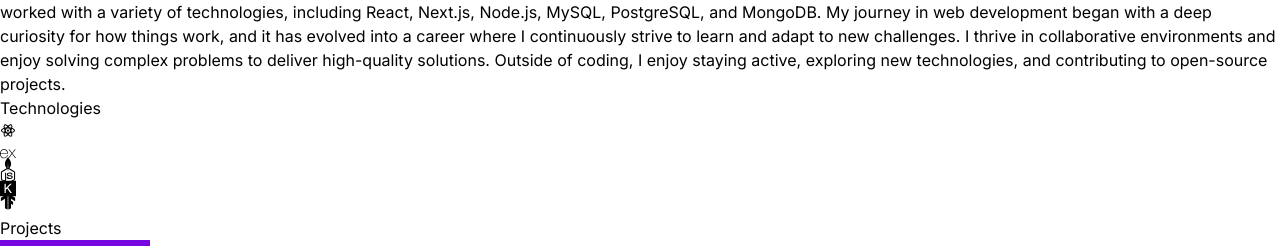
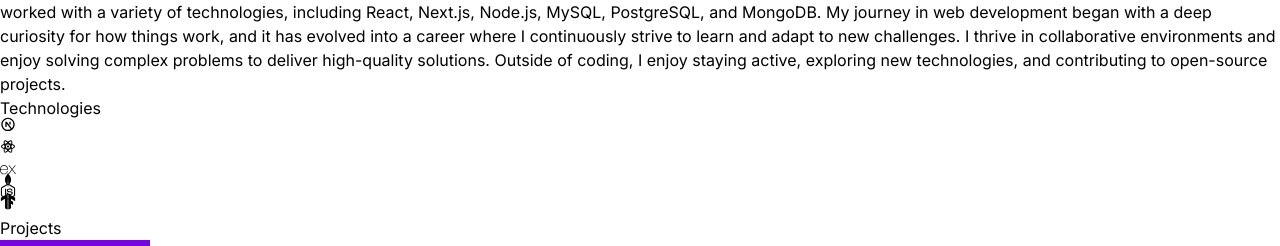
Before and after one commit to sug2004/Portfolio, a React (Vite) app: page / in a window 1280 px wide. Shown: the part 964-1210 px from the top of the page. Built offline with nearby package versions, Linux system fonts and the light colour scheme.

Commit message:
tech-changed

```diff
--- a/src/Components/Technologies.jsx
+++ b/src/Components/Technologies.jsx
@@ -3,8 +3,9 @@ import { SiExpress } from "react-icons/si";
 import { BiLogoMongodb } from "react-icons/bi";
 import { SiNodedotjs } from "react-icons/si";
 import { SiTensorflow } from "react-icons/si";
-import { SiKeras } from "react-icons/si";
+// import { SiKeras } from "react-icons/si";
 import { motion } from "framer-motion";
+import { RiNextjsLine } from "react-icons/ri";
 
 const iconVariants = (duration) => ({
     initial: { y: -10 },
@@ -28,6 +29,9 @@ function Technologies() {
         </motion.h1>
 
         <div className="flex flex-wrap items-center justify-center gap-4" >
+            <motion.div variants={iconVariants(4.5)} initial="initial" animate="animate" className="rounded-2xl border-2 border-neutral-800 p-4">
+                <RiNextjsLine  className="text-7xl text-yellow-500" />
+            </motion.div>
             <motion.div variants={iconVariants(2.5)} initial="initial" animate="animate" className="rounded-2xl border-2 border-neutral-800 p-4">
                 <RiReactjsLine className="text-7xl text-cyan-400" />
             </motion.div>
@@ -40,9 +44,6 @@ function Technologies() {
             <motion.div variants={iconVariants(4)} initial="initial" animate="animate" className="rounded-2xl border-2 border-neutral-800 p-4">
                 <SiNodedotjs className="text-7xl text-green-500 " />
             </motion.div>
-            <motion.div variants={iconVariants(4.5)} initial="initial" animate="animate" className="rounded-2xl border-2 border-neutral-800 p-4">
-                <SiKeras className="text-7xl text-red-500" />
-            </motion.div>
             <motion.div variants={iconVariants(5)} initial="initial" animate="animate" className="rounded-2xl border-2 border-neutral-800 p-4">
                 <SiTensorflow className="text-7xl text-orange-500" />
             </motion.div>
```
